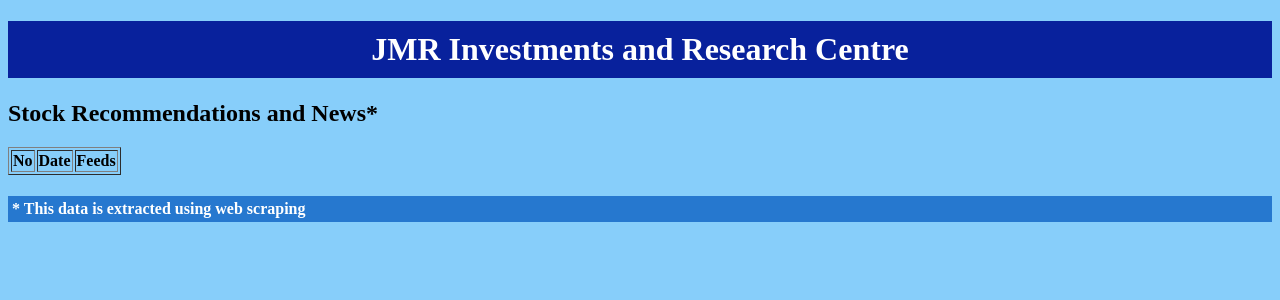
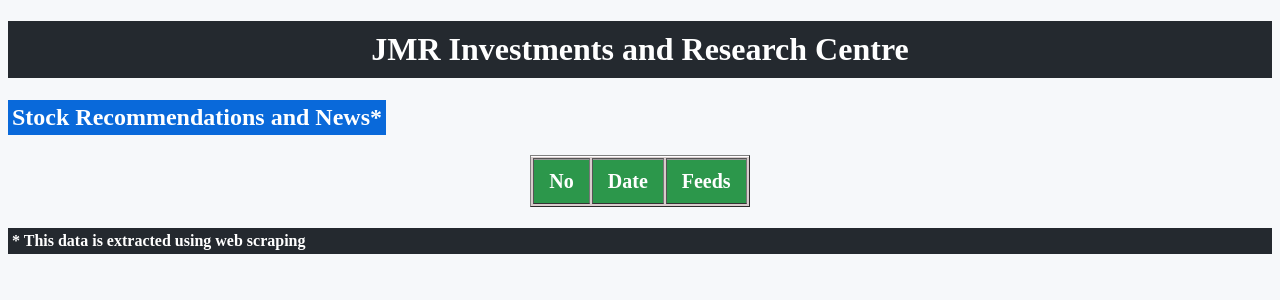
Before and after one commit to jerinjmr/market-today, a Flask app: page / in a window 1280 px wide. Shown: the top 300 px of the page. Run offline with Flask 2, Linux system fonts and the light colour scheme; data that the repository does not hold is empty.

Commit message:
Improve UI of webpage

```diff
--- a/static/style.css
+++ b/static/style.css
@@ -1,14 +1,59 @@
  body {
-    background-color: lightskyblue
+  	background-color:#f6f8fa
  }
+
 .logo {
-    background-color: #08219c;
+	background-color: #24292f;
   	padding: 10px;
   	color: white;
   	text-align: center;
 }
+
 .info {
-background-color: #1d6fcce8;
+	background-color: #24292f;
 	padding: 4px;
 	color: white;
 }
+
+.new {
+	background-color: #0969da;
+	padding: 4px;
+	color: white;
+	width: fit-content;
+}
+
+table {
+	background: #d8cccc;
+	border-collapse: separate;
+	box-shadow: inset 0 1px 0 #fff;
+	font-size: 20px;
+	line-height: 24px;
+	text-align: left;
+	margin:auto;
+}
+
+th {
+	background-color: #2c974b;
+	border-left: 1px solid #555;
+	border-right: 1px solid #777;
+	border-top: 1px solid #555;
+	border-bottom: 1px solid #333;
+	box-shadow: inset 0 1px 0 #999;
+	color: #fff;
+  	font-weight: bold;
+	padding: 10px 15px;
+	position: relative;
+}
+td {
+	border-right: 1px solid #fff;
+	border-left: 1px solid #e8e8e8;
+	border-top: 1px solid #fff;
+	border-bottom: 1px solid #e8e8e8;
+	padding: 10px 15px;
+	position: relative;
+	transition: all 300ms;
+}
+
+tr {
+	background: white
+}
--- a/templates/index.html
+++ b/templates/index.html
@@ -14,7 +14,9 @@
     <div class="container">
         <h1 class="logo">JMR Investments and Research Centre</h1>
     </div>
-    <H2>Stock Recommendations and News* </H2>
+    <div class="container">
+        <h2 class="new">Stock Recommendations and News* </h2>
+    </div>
     <table border="1">
         <thead>
             <tr>
```
Lines whose indentation alone changed are shown as unchanged.
